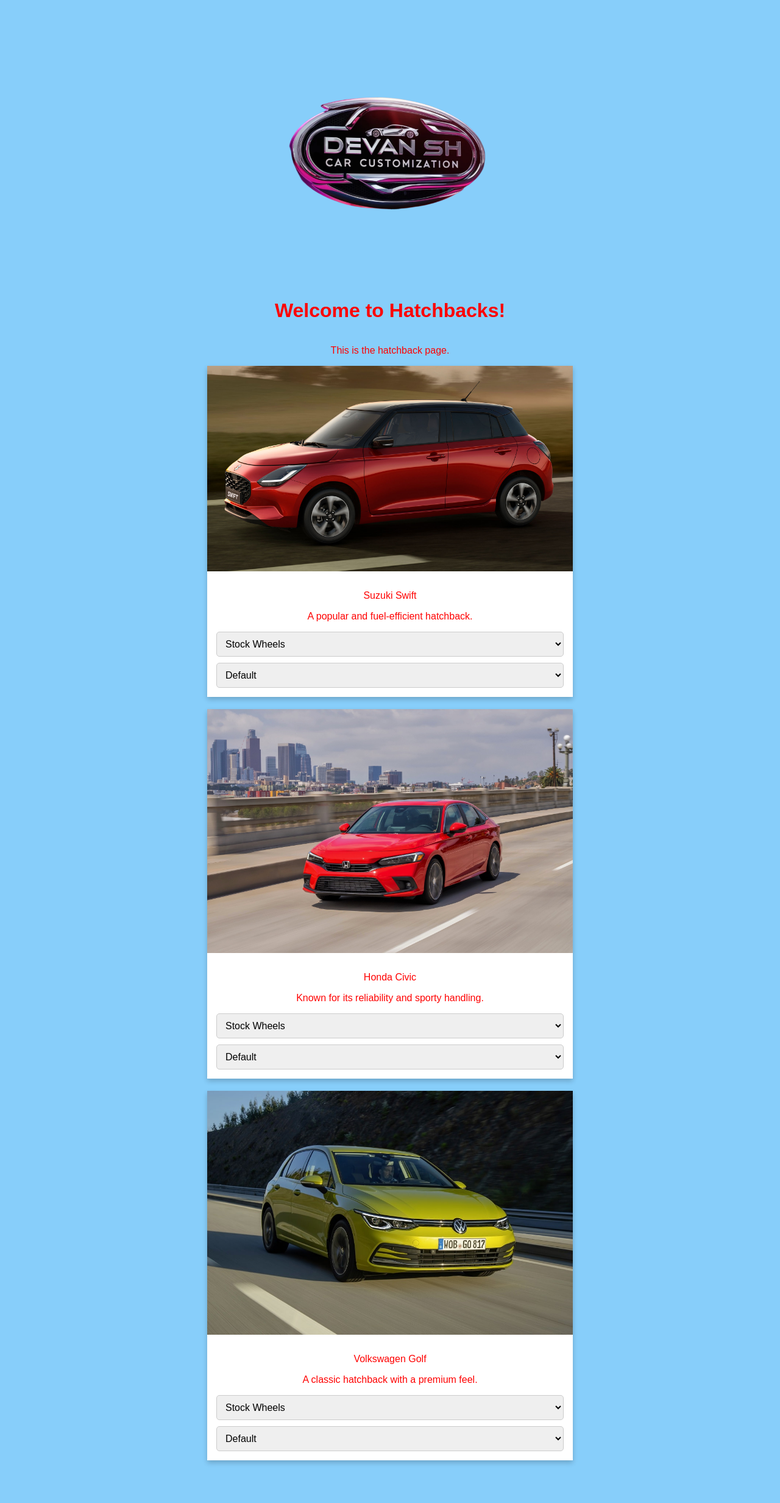
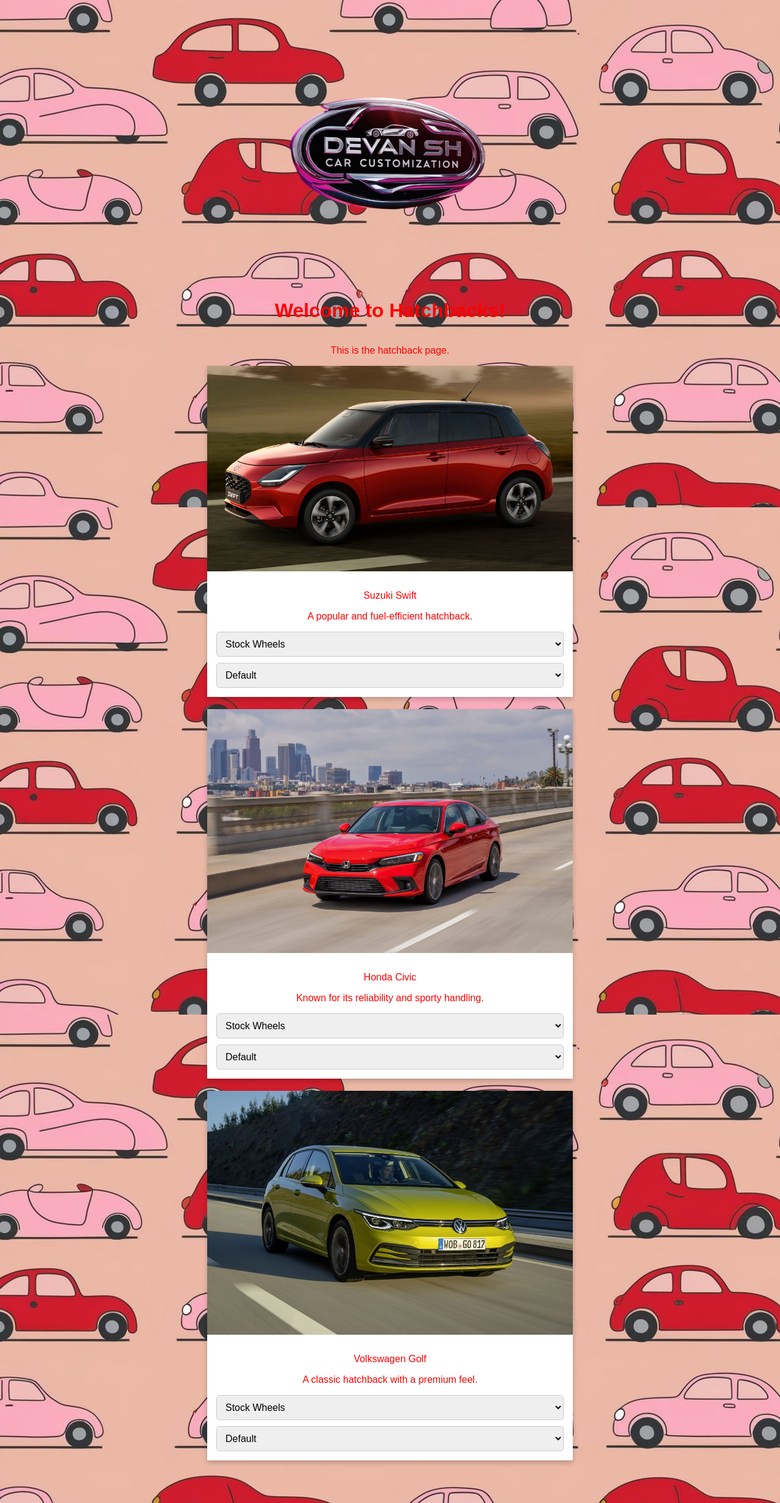
Before and after one commit to DevanshJakhiya01/WebsiteForCarDisgn, a PHP site: page /hatchback.php in a window 1280 px wide. Shown: the whole page at 61% size. Run offline with PHP 8.4, Linux system fonts and the light colour scheme.

Commit message:
add image in background

```diff
--- a/First page for project website.php
+++ b/First page for project website.php
@@ -8,7 +8,8 @@
         body {
             font-family: sans-serif;
             margin: 20px;
-            background-color: lightskyblue;
+            background-image: url("Images/doddles\ of\ car\ in\ whole\ page\ in\ pink\ and\ red\ color\ for\ website\ background.jpg");
+            background-size: auto;
             color: red;
             display: flex;
             flex-direction: column;
--- a/hatchback.php
+++ b/hatchback.php
@@ -5,7 +5,8 @@
         body {
             font-family: sans-serif;
             margin: 20px;
-            background-color: lightskyblue;
+            background-image: url("Images/doddles\ of\ car\ in\ whole\ page\ in\ pink\ and\ red\ color\ for\ website\ background.jpg");
+            background-size: auto;
             color: red;
             display: flex;
             flex-direction: column;
```
